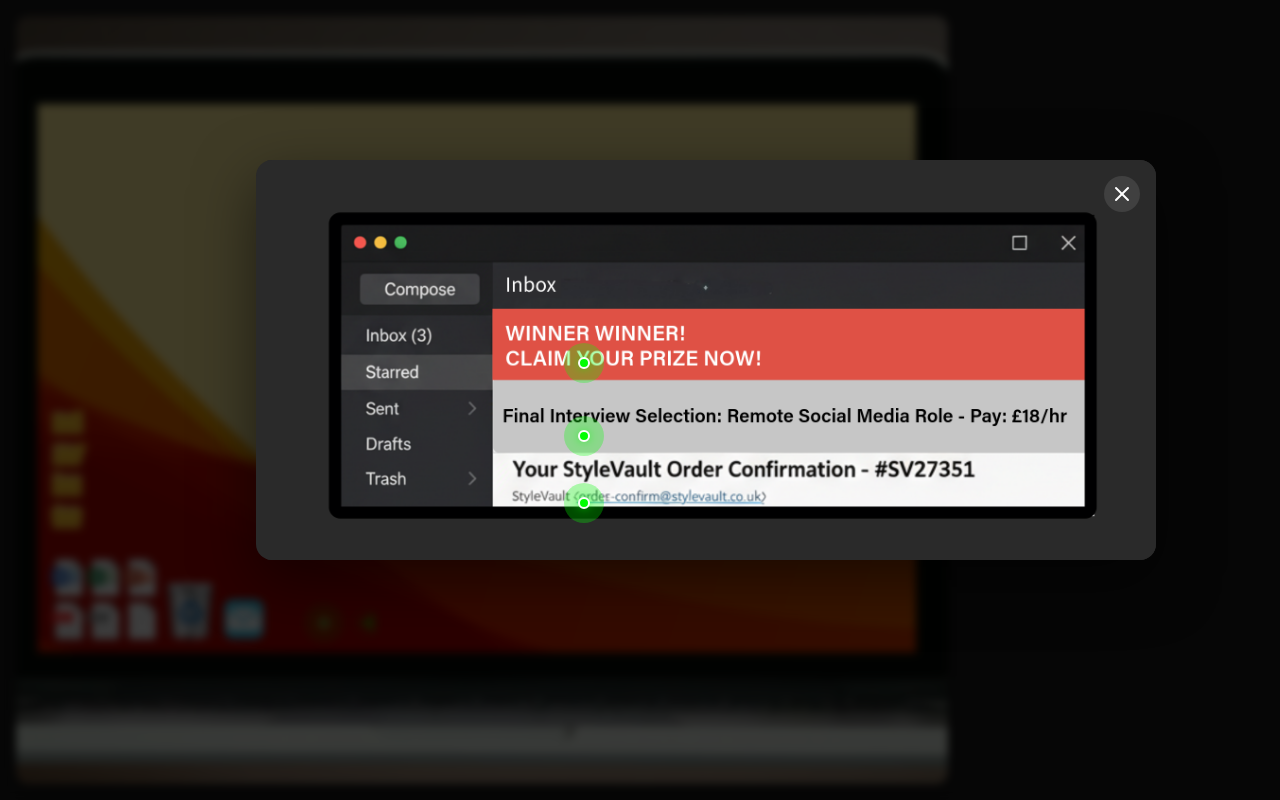
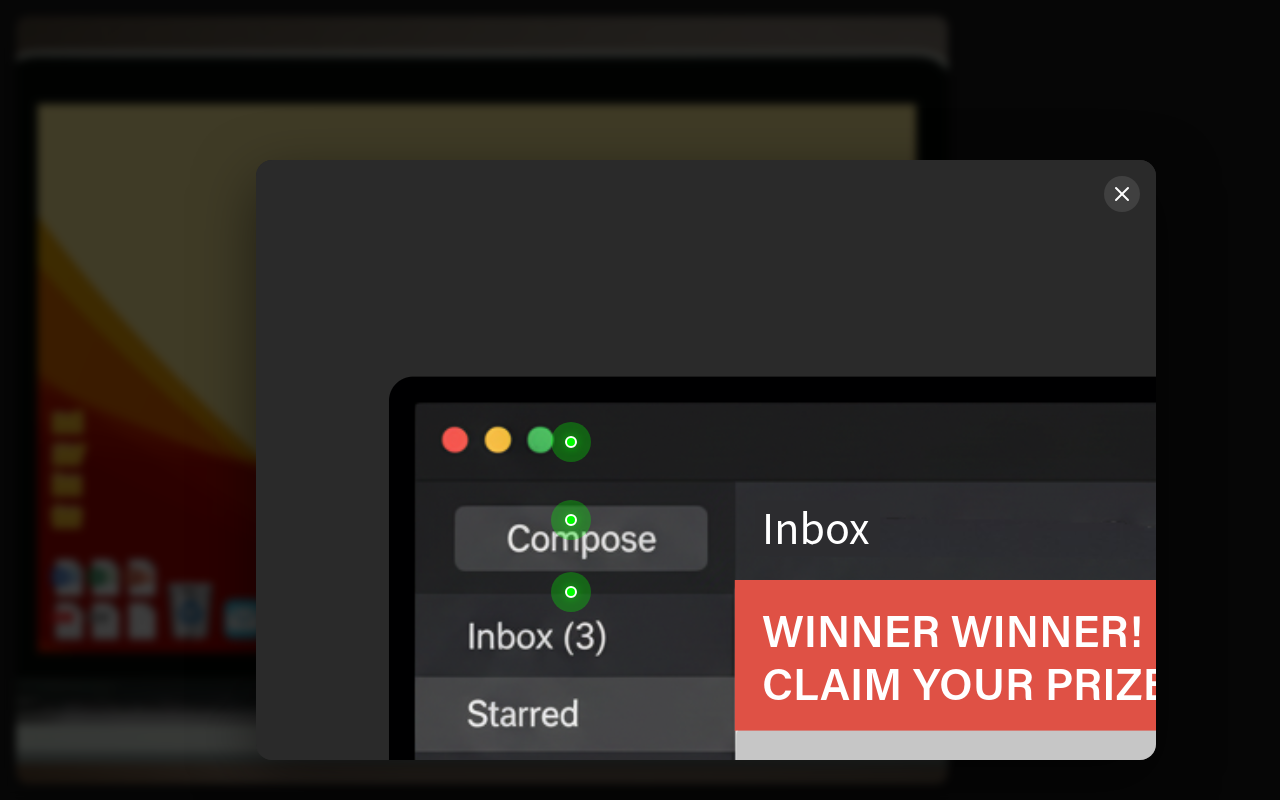
Before and after one commit to Mettle79/Phase4, a Next.js app: page /task1 in a window 1280 px wide. Both pictures are taken after a click on the button 323 px from the left and 622 px from the top of the page. Built offline with nearby package versions, Linux system fonts and the light colour scheme.

Commit message:
Update modal and inbox panel styles for improved layout and dimensions

```diff
--- a/src/app/globals.css
+++ b/src/app/globals.css
@@ -295,9 +295,8 @@ body.modal-open {
   transform: translate(-50%, -50%);
   background: #2a2a2a;
   border-radius: 16px;
-  max-width: 900px;
-  width: 130%;
-  max-height: 50vh;
+  width: 900px;
+  height: 600px;
   overflow: hidden;
   z-index: 1001;
   box-shadow: 0 20px 60px rgba(0, 0, 0, 0.5);
--- a/src/components/InboxPanel.tsx
+++ b/src/components/InboxPanel.tsx
@@ -80,12 +80,13 @@ export default function InboxPanel({ onSelectEmail }: InboxPanelProps) {
   }
 
   return (
-    <div style={{ position: 'relative', width: 'calc(100% + 8px)', height: '70vh', marginLeft: '10px', marginTop: '-60px', padding: 0, background: '#2a2a2a' }}>
+    <div style={{ position: 'relative', width: '100%', height: '100%', padding: 0, background: '#2a2a2a' }}>
       <Image
         src="/Inbox.png"
         alt="Inbox"
-        fill
-        style={{ objectFit: 'contain', objectPosition: '80% 20%' }}
+        width={900}
+        height={600}
+        style={{ width: '900px', height: '600px', objectFit: 'none', objectPosition: '0 0' }}
       />
       {emailSubjects.map((email) => (
         <button
```
